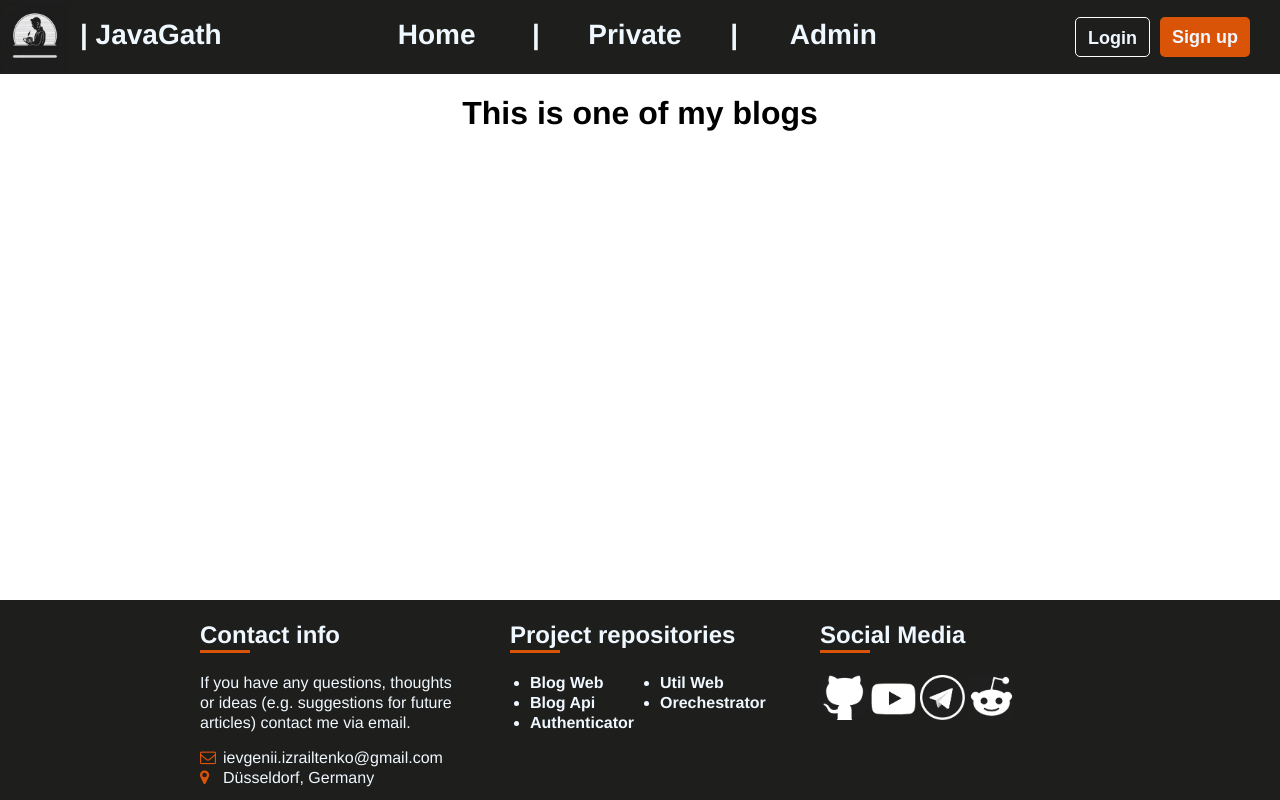
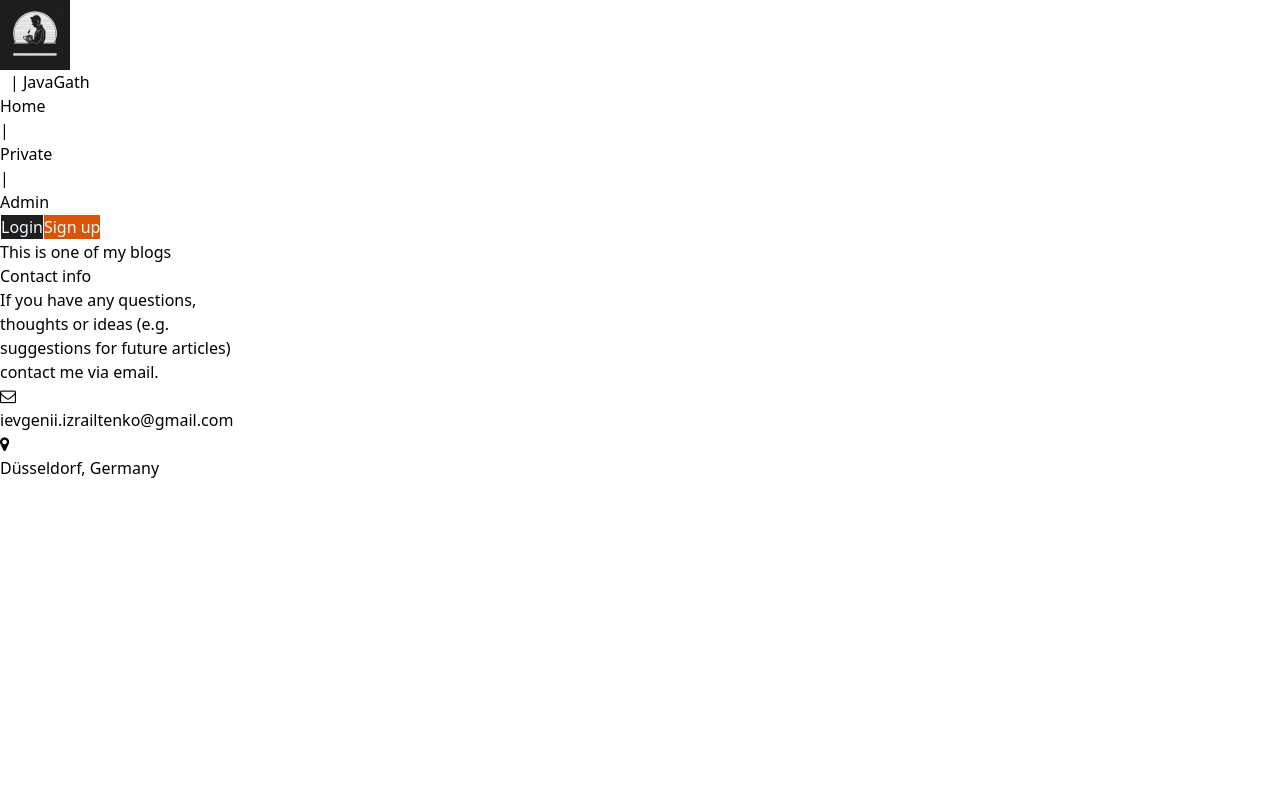
Before and after one commit to JavaGath/blog-web, a Vue app: page / in a window 1280 px wide. Built offline with nearby package versions, Linux system fonts and the light colour scheme.

Commit message:
installed tailwind css framework

```diff
--- a/package.json
+++ b/package.json
@@ -25,11 +25,14 @@
     "@vue/eslint-config-typescript": "^11.0.0",
     "@vue/test-utils": "^2.2.6",
     "@vue/tsconfig": "^0.1.3",
+    "autoprefixer": "^10.4.13",
     "eslint": "^8.22.0",
     "eslint-plugin-vue": "^9.3.0",
     "jsdom": "^20.0.3",
     "npm-run-all": "^4.1.5",
+    "postcss": "^8.4.21",
     "prettier": "^2.7.1",
+    "tailwindcss": "^3.2.4",
     "typescript": "~4.7.4",
     "vite": "^4.0.0",
     "vitest": "^0.25.6",
--- /dev/null
+++ b/postcss.config.js
@@ -0,0 +1,6 @@
+module.exports = {
+  plugins: {
+    tailwindcss: {},
+    autoprefixer: {},
+  },
+}
--- a/src/assets/base.css
+++ /dev/null
@@ -1,90 +0,0 @@
-.bar-sub {
-    width: 25%;
-}
-
-.bar-main {
-    width: 50%;
-}
-
-@media screen and (max-width: 900px) {
-    .bar-sub {
-        display: none;
-    }
-
-    .bar-main {
-        display: flex;
-        align-items: center;
-    }
-}
-
-.center {
-    display: flex;
-    align-items: center;
-    justify-content: right;
-}
-
-.color-orange {
-    color: #da5408;
-}
-
-.container-wrapper {
-    display: flex;
-    min-height: 100vh;
-    flex-direction: column;
-}
-
-.container-content {
-    flex: 1;
-    /*
-    flex-grow : 1;    -> The div will grow in same proportion as the window-size
-    flex-shrink : 1;  -> The div will shrink in same proportion as the window-size
-    flex-basis : 0;   -> The div does not have a starting value as such and will
-                     take up screen as per the screen size available for
-                     e.g:- if 3 divs are in the wrapper then each div will take 33%.
-     */
-}
-
-.display-flex {
-    display: flex;
-}
-
-.default-cursor {
-    cursor: default;
-}
-
-.div-right-align {
-    margin-left: auto;
-    margin-right: 10px;
-}
-
-.empty-line-space {
-    margin-bottom: 15px;
-}
-
-.no-select {
-    -webkit-touch-callout: none;
-    /* iOS Safari */
-    -webkit-user-select: none;
-    /* Safari */
-    -moz-user-select: none;
-    /* Old versions of Firefox */
-    -ms-user-select: none;
-    /* Internet Explorer/Edge */
-    user-select: none;
-    /* Non-prefixed version, currently supported by Chrome, Edge, Opera and Firefox */
-}
-
-
-.one-row {
-    display: inline;
-}
-
-.sub-element {
-    width: 50%;
-    min-width: 100px;
-    padding-left: 20px;
-}
-
-.text-left-align {
-    text-align: left;
-}
--- a/src/assets/dev.css
+++ /dev/null
@@ -1,23 +0,0 @@
-.border-dev-green {
-    border: medium dashed green;
-}
-
-.border-dev-blue {
-    border: medium dashed blue;
-}
-
-.border-dev-red {
-    border: medium dashed red;
-}
-
-.background-dev-green {
-    background-color: green;
-}
-
-.background-dev-blue {
-    background-color: blue;
-}
-
-.background-dev-red {
-    background-color: red;
-}
--- a/src/assets/main.css
+++ b/src/assets/main.css
@@ -1,119 +1,3 @@
-@import './dev.css';
-@import './base.css';
-
-body,
-html {
-    margin: 0;
-    font-family: Avenir, Helvetica, Arial, sans-serif;
-    -webkit-font-smoothing: antialiased;
-    -moz-osx-font-smoothing: grayscale;
-    width: 100%;
-    height: 100%;
-    text-align: center;
-    min-width: 900px
-}
-
-@media screen and (max-width: 900px) {
-
-    body,
-    html {
-        min-width: 375px
-    }
-}
-
-button {
-    padding: 10px 12px;
-    text-align: center;
-    font-size: 18px;
-    cursor: pointer;
-    border-radius: 5px;
-    font-weight: bold;
-    float: right;
-    margin: 4px 5px;
-    height: 40px;
-    align-items: center;
-    transition: all 0.4s ease;
-    -webkit-transition: all 0.4s ease;
-}
-
-footer {
-    height: 200px;
-    justify-content: center;
-    text-align: left;
-    padding-top: 0;
-}
-
-footer h2 {
-    margin-top: 0;
-}
-
-footer h2::after {
-    margin-top: -20px;
-    content: '';
-    display: block;
-    width: 50px;
-    height: 3px;
-    background-color: #da5408;
-}
-
-footer p,
-footer a,
-footer .row-wrapper {
-    line-height: 20px;
-    margin: 0;
-}
-
-footer a {
-    font-weight: bold;
-}
-
-footer .element {
-    width: 25%;
-    padding-left: 25px;
-    padding-right: 25px;
-}
-
-footer i {
-    width: 5%;
-    padding-right: 10px;
-    justify-content: right;
-}
-
-header,
-footer {
-    background: #1E1E1C;
-    color: aliceblue;
-    overflow: auto;
-    display: flex;
-    line-height: 70px;
-}
-
-header p,
-header a {
-    margin: 0;
-    font-size: 28px;
-    font-weight: bold;
-    transition: all 0.4s ease;
-    -webkit-transition: all 0.4s ease;
-}
-
-header a:link,
-header a:visited,
-footer a:link,
-footer a:visited {
-    text-decoration: none;
-    color: aliceblue;
-}
-
-header a:hover,
-footer a:hover {
-    color: #da5408;
-    transition: all .4s ease;
-    -webkit-transition: all .4s ease;
-}
-
-nav {
-    display: inline-flex;
-    justify-content: center;
-    text-align: center;
-}
+@tailwind base;
+@tailwind components;
+@tailwind utilities;
--- /dev/null
+++ b/tailwind.config.js
@@ -0,0 +1,9 @@
+/* eslint-disable no-undef */
+/** @type {import('tailwindcss').Config} */
+module.exports = {
+  content: ['./index.html', './src/**/*.{vue,js,ts,jsx,tsx}'],
+  theme: {
+    extend: {},
+  },
+  plugins: [],
+}
```
Also changed, not shown: 2 other files (tests, documents, lock files or other folders).
